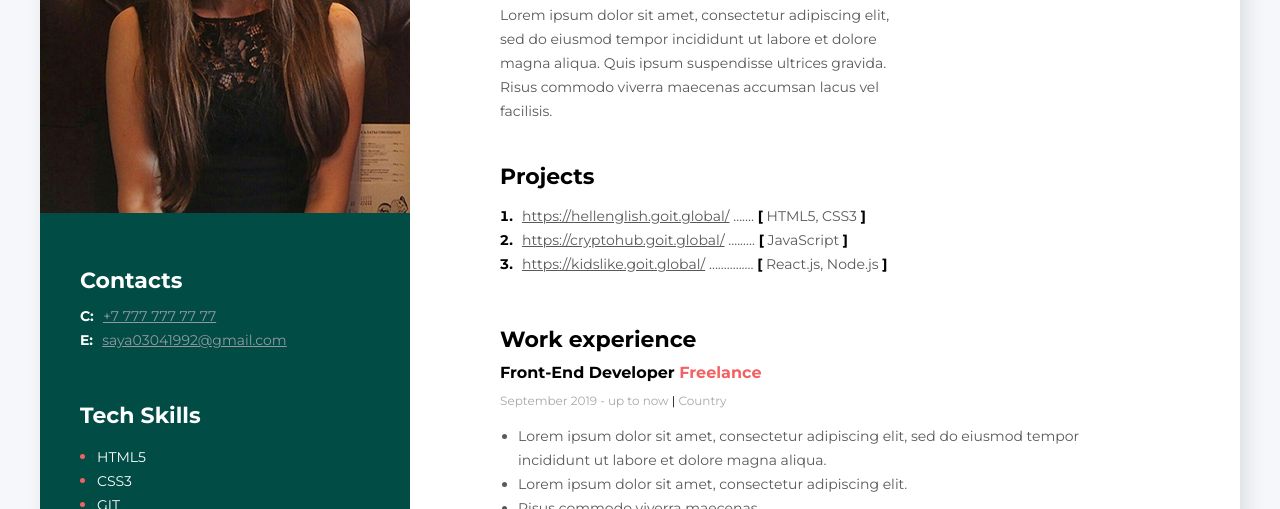
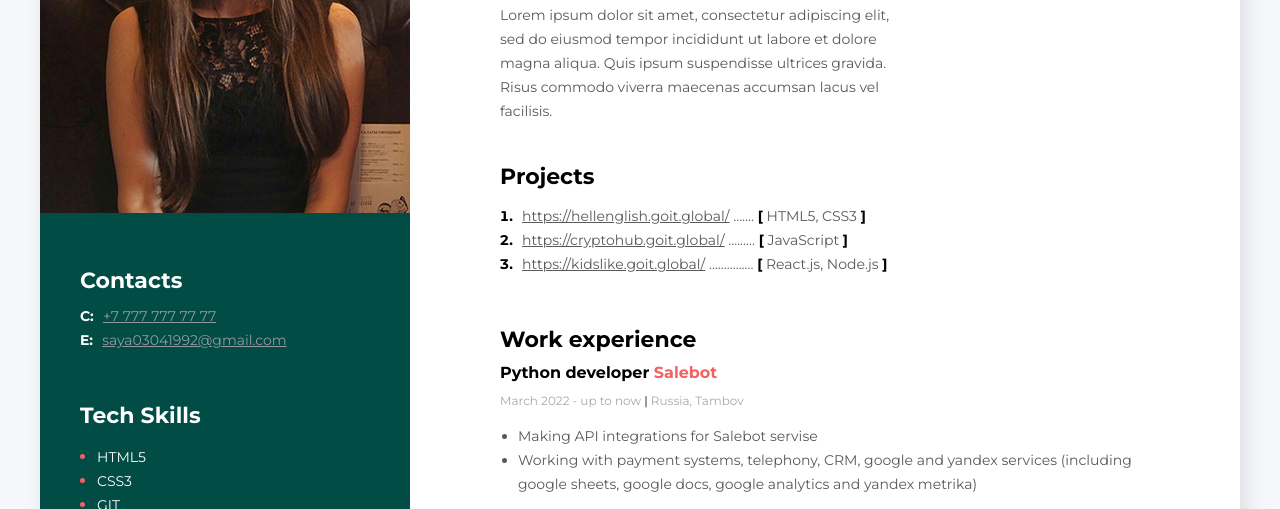
Before and after one commit to HaoGoldsmith/my-resume, a plain HTML site: page index.html in a window 1280 px wide. Shown: the part 276-785 px from the top of the page. Drawn offline with Linux system fonts and the light colour scheme.

Commit message:
Update index.html

```diff
--- a/index.html
+++ b/index.html
@@ -49,6 +49,20 @@
             <!--my work experience section-->
             <div class="my_work_experience_section">
             <h3 class="main_content_title">Work experience</h3>
+
+
+            <!--company 0-->
+            <div class="my_work_experience_companies">
+                <h4 class="my_work_experience_position">Python developer <span class="my_work_experience_company">Salebot</span></h4>
+                <p class = "my_work_experience_period">
+                    March 2022 - up to now   <span class="my_work_experience_breaker">|</span>    Russia, Tambov
+                </p>
+                <ul class="my_work_experience_duties">
+                    <li class="my_work_experience_duty">Making API integrations for Salebot servise</li>
+                    <li class="my_work_experience_duty">Working with payment systems, telephony, CRM, google and yandex services (including google sheets, google docs, google analytics and yandex metrika)</li>
+                </ul>
+            </div>
+
 
             <!--company 1-->
             <div class="my_work_experience_companies">
```
